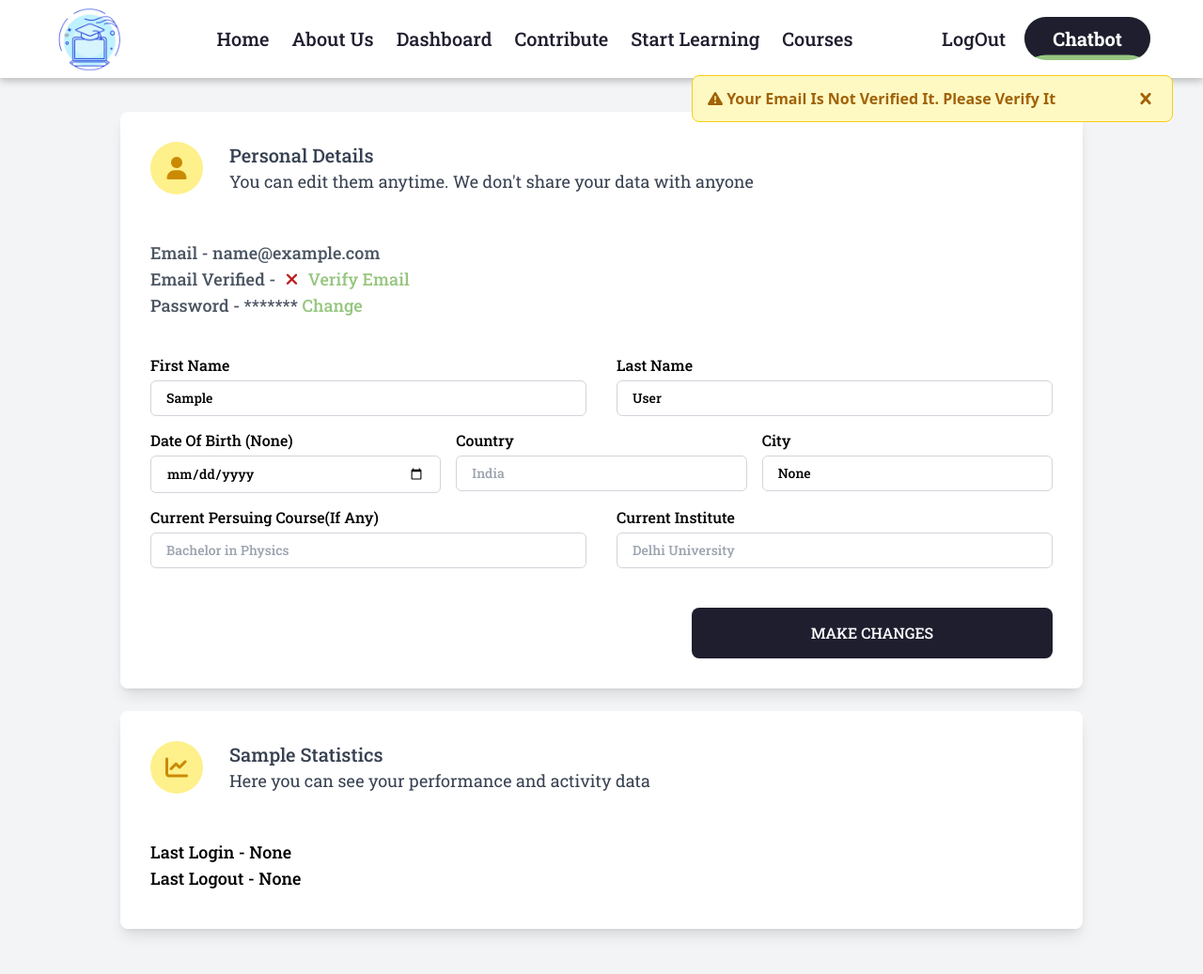
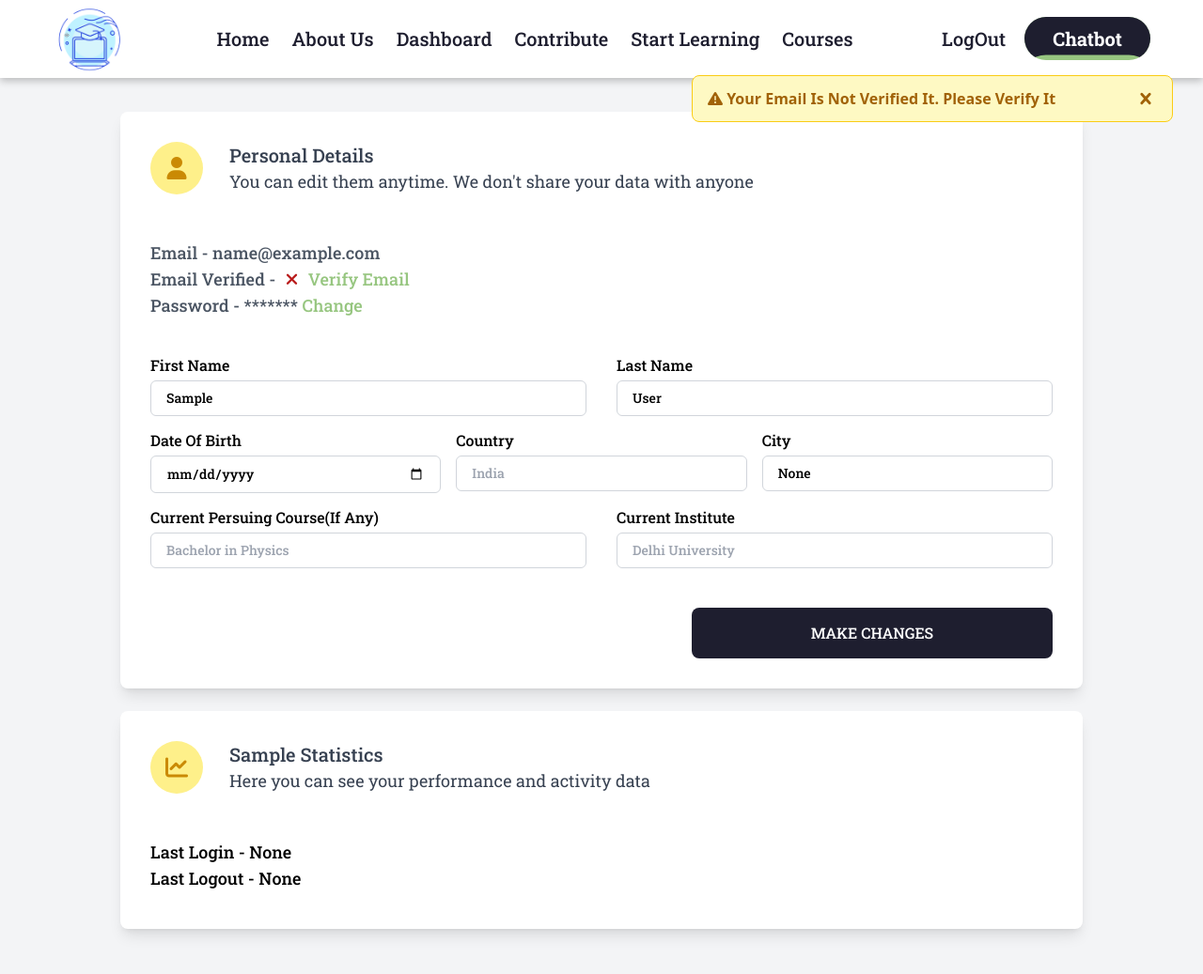
Before and after one commit to Mr-Atanu-Roy/Think-in-Sphere, a Django app: page /auth/dashboard/ in a window 1280 px wide. Shown: the whole page at 94% size. Run offline with Django 4.2, Linux system fonts and the light colour scheme; the visitor is signed in with stand-in values (Sample User, id 1); data comes from the database, SQL or seed files in the repository; some libraries are stand-ins or nearby versions.

Commit message:
updated date input-dashboard

```diff
--- a/templates/accounts/dashboard.html
+++ b/templates/accounts/dashboard.html
@@ -59,10 +59,10 @@
                             </div>
                             <div class="grid grid-cols-3 gap-4 my-2.5">
                                 <div class="flex flex-col">
-                                    <label class="leading-loose capitalize">Date Of Birth ({{dob}})</label>
+                                    <label class="leading-loose capitalize">Date Of Birth</label>
                                     <input type="date"
                                         class="px-4 py-2 border focus:ring-gray-500 w-full sm:text-sm border-gray-300 rounded-md focus:outline-none {% if dob == "None" %}text-gray-600{% endif %}"
-                                        name="dob" value="{{dob}}">
+                                        name="dob" value="{{dob | date:"Y-m-d"}}">
                                 </div>
                                 <div class="flex flex-col">
                                     <label class="leading-loose capitalize">Country</label>
```
